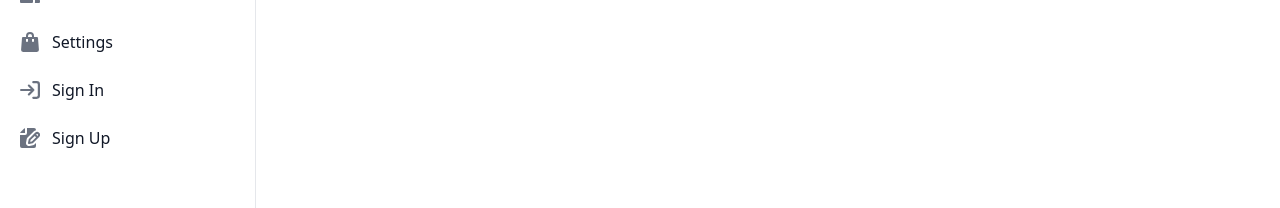
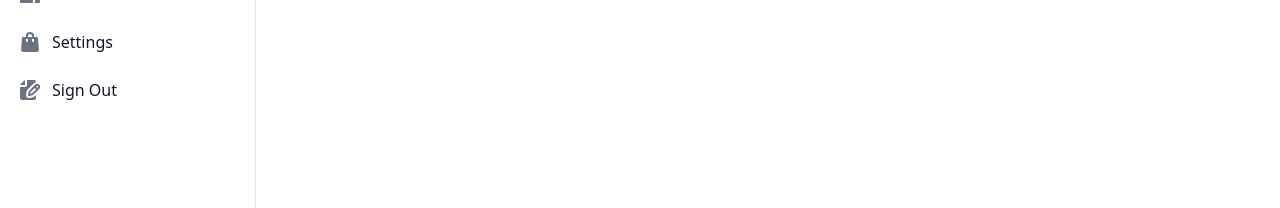
Before and after one commit to BrianHess213/Nextjs-LicensePlate, a Next.js app: page /dashboard/modify in a window 1280 px wide. Shown: the part 250-458 px from the top of the page. Built offline with nearby package versions, Linux system fonts and the light colour scheme.

Commit message:
Changed a few routes

```diff
--- a/app/api/auth/[...nextauth]/options.ts
+++ b/app/api/auth/[...nextauth]/options.ts
@@ -29,7 +29,10 @@ export const options: NextAuthOptions = {
                 //This is where you need to retrive user data
                 // to verify with credentials
                 //Docs: https://next-auth.js.org/configuration/providers/credentials
-                const user = { id: "42", name: "admin", password: "password" }
+                const user =
+                {
+                    id: "0", name: "admin", password: "password"
+                }
 
                 if (credentials?.username === user.name && credentials?.password === user.password){
                     return user
--- a/app/ui/default/NewSideNav.tsx
+++ b/app/ui/default/NewSideNav.tsx
@@ -48,21 +48,13 @@ export default function sideNav() {
               </a>
            </li>
            <li>
-              <a href="http://localhost:3000" className="flex items-center p-2 text-gray-900 rounded-lg dark:text-white hover:bg-gray-100 dark:hover:bg-gray-700 group">
-                 <svg className="flex-shrink-0 w-5 h-5 text-gray-500 transition duration-75 dark:text-gray-400 group-hover:text-gray-900 dark:group-hover:text-white" aria-hidden="true" xmlns="http://www.w3.org/2000/svg" fill="none" viewBox="0 0 18 16">
-                    <path stroke="currentColor" stroke-linecap="round" stroke-linejoin="round" stroke-width="2" d="M1 8h11m0 0L8 4m4 4-4 4m4-11h3a2 2 0 0 1 2 2v10a2 2 0 0 1-2 2h-3"/>
-                 </svg>
-                 <span className="flex-1 ms-3 whitespace-nowrap">Sign In</span>
-              </a>
-           </li>
-           <li>
-              <a href="http://localhost:3000/signup" className="flex items-center p-2 text-gray-900 rounded-lg dark:text-white hover:bg-gray-100 dark:hover:bg-gray-700 group">
+              <a href="http://localhost:3000/api/auth/signout" className="flex items-center p-2 text-gray-900 rounded-lg dark:text-white hover:bg-gray-100 dark:hover:bg-gray-700 group">
                  <svg className="flex-shrink-0 w-5 h-5 text-gray-500 transition duration-75 dark:text-gray-400 group-hover:text-gray-900 dark:group-hover:text-white" aria-hidden="true" xmlns="http://www.w3.org/2000/svg" fill="currentColor" viewBox="0 0 20 20">
                     <path d="M5 5V.13a2.96 2.96 0 0 0-1.293.749L.879 3.707A2.96 2.96 0 0 0 .13 5H5Z"/>
                     <path d="M6.737 11.061a2.961 2.961 0 0 1 .81-1.515l6.117-6.116A4.839 4.839 0 0 1 16 2.141V2a1.97 1.97 0 0 0-1.933-2H7v5a2 2 0 0 1-2 2H0v11a1.969 1.969 0 0 0 1.933 2h12.134A1.97 1.97 0 0 0 16 18v-3.093l-1.546 1.546c-.413.413-.94.695-1.513.81l-3.4.679a2.947 2.947 0 0 1-1.85-.227 2.96 2.96 0 0 1-1.635-3.257l.681-3.397Z"/>
                     <path d="M8.961 16a.93.93 0 0 0 .189-.019l3.4-.679a.961.961 0 0 0 .49-.263l6.118-6.117a2.884 2.884 0 0 0-4.079-4.078l-6.117 6.117a.96.96 0 0 0-.263.491l-.679 3.4A.961.961 0 0 0 8.961 16Zm7.477-9.8a.958.958 0 0 1 .68-.281.961.961 0 0 1 .682 1.644l-.315.315-1.36-1.36.313-.318Zm-5.911 5.911 4.236-4.236 1.359 1.359-4.236 4.237-1.7.339.341-1.699Z"/>
                  </svg>
-                 <span className="flex-1 ms-3 whitespace-nowrap">Sign Up</span>
+                 <span className="flex-1 ms-3 whitespace-nowrap">Sign Out</span>
               </a>
            </li>
         </ul>
--- a/next.config.js
+++ b/next.config.js
@@ -1,4 +1,14 @@
 /** @type {import('next').NextConfig} */
-const nextConfig = {}
+const nextConfig = {
+    async redirects() {
+        return [
+          {
+            source: '/',
+            destination: '/dashboard',
+            permanent: true,
+          },
+        ];
+      },
+}
 
 module.exports = nextConfig
```
